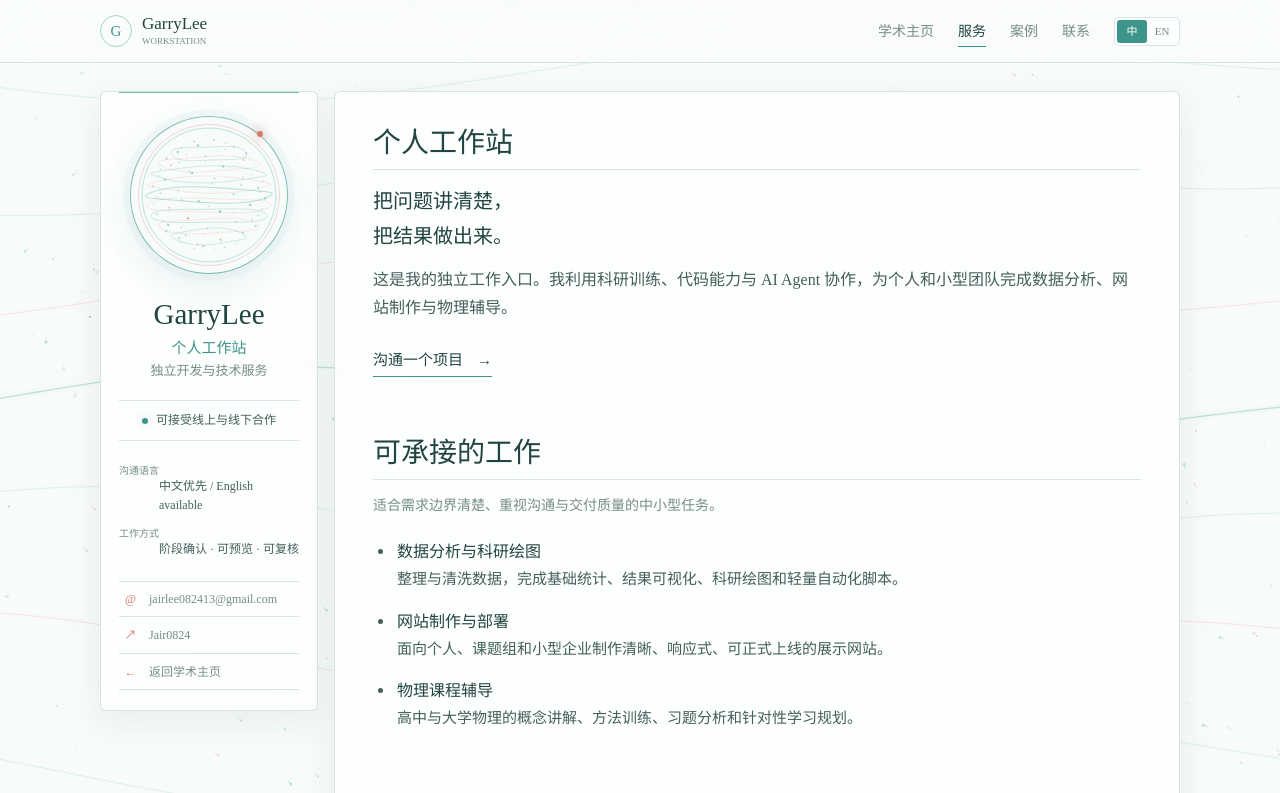
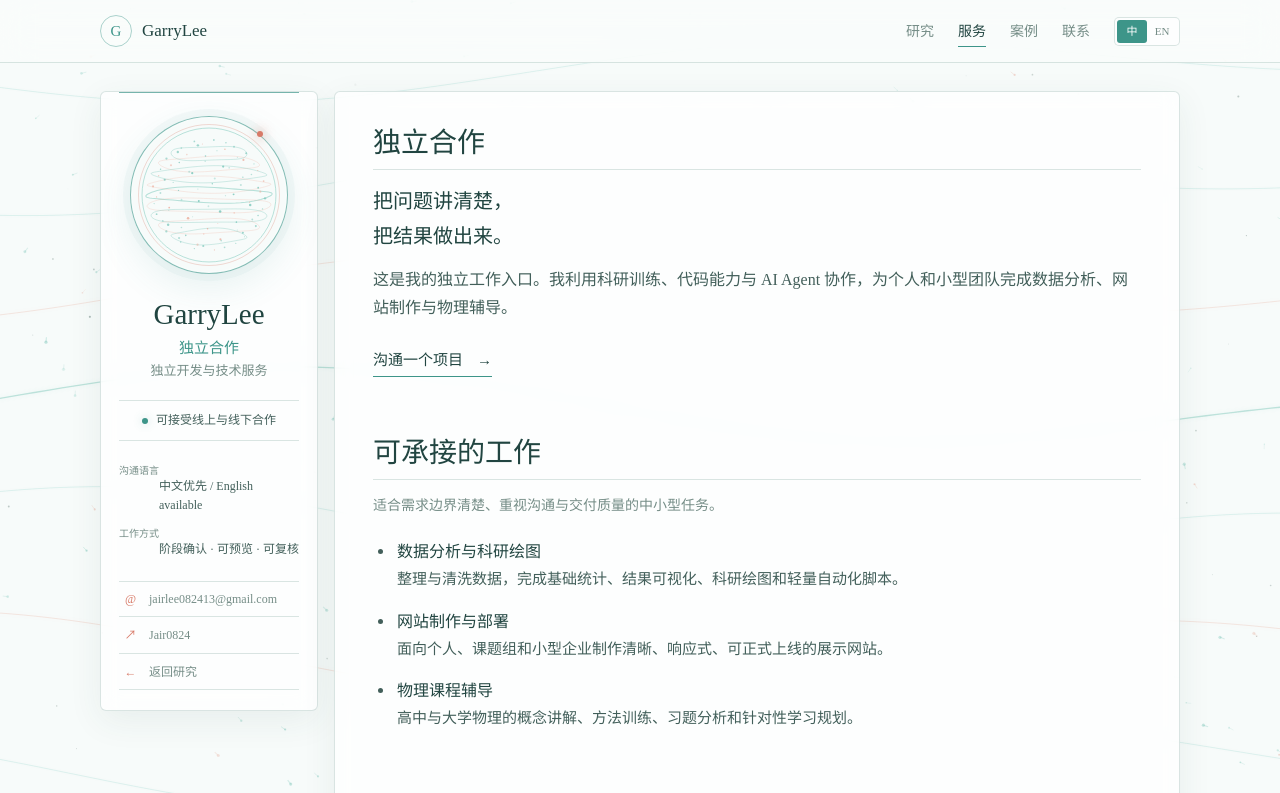
Before and after one commit to Jair0824/Jair0824.github.io, a website: page work.html in a window 1280 px wide. Shown: the top 793 px of the page. Drawn offline with Linux system fonts and the light colour scheme; animation ran at ten frames a second.

Commit message:
Simplify labels and use reference serif typography

```diff
--- a/assets/site.js
+++ b/assets/site.js
@@ -4,14 +4,15 @@ const LANGUAGE_KEY = 'garrylee-language';
 const interfaceCopy = {
   zh: {
     skip: '跳到正文',
-    homepageLabel: '学术主页',
+    homepageLabel: '',
     brandTag: 'Research & Practice',
     navLabel: '主要导航',
     languageLabel: '语言切换',
     navAbout: '关于',
     navResearch: '研究兴趣',
     navEducation: '学术概览',
-    navWorkstation: '个人工作站',
+    navWorkstation: '服务',
+    navServices: '服务',
     profileLabel: '个人信息',
     plasmaVisualLabel: '等离子体动态视觉',
     profileQuote: '理解复杂现象，构造清晰方法。',
@@ -26,7 +27,7 @@ const interfaceCopy = {
     aboutTitle: '关于我',
     aboutSecond: '这个网站用于记录我的研究兴趣、阶段性工作与长期积累。当前不公开尚未成熟的科研成果，但会持续补充适合分享的项目、笔记与工具。',
     viewResearch: '查看研究方向',
-    enterWorkstation: '进入个人工作站',
+    enterWorkstation: '进入服务',
     currentFocus: '当前关注',
     identityTitle: '身份',
     identityCopy: '研究生 · 独立开发者\n科研与实际应用的交叉实践',
@@ -39,15 +40,15 @@ const interfaceCopy = {
     noteTitle: '关于公开内容',
     noteCopy: '科研经历与成果将在适合公开时持续更新。现阶段，这里主要用于呈现我的研究方向、工作方法与联系方式。',
     beyondResearch: 'BEYOND RESEARCH · 研究之外',
-    workstationEntryTitle: '个人工作站',
-    workstationEntryCopy: '我也承接数据分析、网站制作与物理辅导等独立工作。相关能力、案例和合作方式集中放在工作站页面。',
-    openWorkstation: '打开工作站',
+    workstationEntryTitle: '独立合作',
+    workstationEntryCopy: '我也承接数据分析、网站制作与物理辅导等独立工作。相关能力、案例和合作方式集中放在服务页面。',
+    openWorkstation: '查看服务',
     contactMe: '联系我',
-    academicHome: '学术主页',
+    academicHome: '研究',
     servicesNav: '服务',
     projectsNav: '案例',
     contactNav: '联系',
-    workEyebrow: 'GARRYLEE WORKSTATION · 个人工作站',
+    workEyebrow: 'INDEPENDENT WORK · 独立合作',
     workIdentityCopy: '独立开发与技术服务',
     workHeadline: '把问题讲清楚，\n把结果做出来。',
     workIntroduction: '这是我的独立工作入口。我利用科研训练、代码能力与 AI Agent 协作，为个人和小型团队完成数据分析、网站制作与物理辅导。',
@@ -77,18 +78,19 @@ const interfaceCopy = {
     contactKicker: 'START A CONVERSATION',
     contactTitle: '先把你的问题发给我。',
     contactCopy: '请简单说明目标、现有材料和期望时间。我会先判断是否适合承接，再给出清晰的下一步。',
-    backAcademic: '返回学术主页'
+    backAcademic: '返回研究'
   },
   en: {
     skip: 'Skip to content',
-    homepageLabel: 'Academic Homepage',
+    homepageLabel: '',
     brandTag: 'Research & Practice',
     navLabel: 'Primary navigation',
     languageLabel: 'Language switcher',
     navAbout: 'About',
     navResearch: 'Research',
     navEducation: 'Overview',
-    navWorkstation: 'Workstation',
+    navWorkstation: 'Services',
+    navServices: 'Services',
     profileLabel: 'Profile information',
     plasmaVisualLabel: 'Animated plasma field',
     profileQuote: 'Understand complex phenomena. Build clear methods.',
@@ -103,7 +105,7 @@ const interfaceCopy = {
     aboutTitle: 'About Me',
     aboutSecond: 'This site records my research interests, work in progress, and long-term practice. Results that are not ready for public release are omitted for now; suitable projects, notes, and tools will be added over time.',
     viewResearch: 'View research interests',
-    enterWorkstation: 'Enter personal workstation',
+    enterWorkstation: 'View services',
     currentFocus: 'Current interests',
     identityTitle: 'Roles',
     identityCopy: 'Graduate student · Independent developer\nResearch and practical applications',
@@ -116,15 +118,15 @@ const interfaceCopy = {
     noteTitle: 'About public materials',
     noteCopy: 'Research experience and results will be added when appropriate for public release. For now, this page focuses on my interests, working methods, and contact information.',
     beyondResearch: 'BEYOND RESEARCH',
-    workstationEntryTitle: 'Personal Workstation',
-    workstationEntryCopy: 'I also take on independent work in data analysis, website development, and physics tutoring. Capabilities, cases, and collaboration details are collected on a separate workstation page.',
-    openWorkstation: 'Open workstation',
+    workstationEntryTitle: 'Independent Work',
+    workstationEntryCopy: 'I also take on independent work in data analysis, website development, and physics tutoring. Capabilities, cases, and collaboration details are collected on the services page.',
+    openWorkstation: 'View services',
     contactMe: 'Contact',
-    academicHome: 'Academic Home',
+    academicHome: 'Research',
     servicesNav: 'Services',
     projectsNav: 'Case Study',
     contactNav: 'Contact',
-    workEyebrow: 'GARRYLEE WORKSTATION',
+    workEyebrow: 'INDEPENDENT WORK',
     workIdentityCopy: 'Independent development and technical services',
     workHeadline: 'Clarify the problem.\nDeliver the result.',
     workIntroduction: 'This is my independent work portal. Combining research training, coding, and AI agent workflows, I help individuals and small teams with data analysis, website development, and physics tutoring.',
@@ -154,7 +156,7 @@ const interfaceCopy = {
     contactKicker: 'START A CONVERSATION',
     contactTitle: 'Send me the problem first.',
     contactCopy: 'Briefly describe your goal, available materials, and expected timeline. I will first assess the fit and then suggest a clear next step.',
-    backAcademic: 'Back to academic home'
+    backAcademic: 'Back to research'
   }
 };
 
@@ -311,7 +313,7 @@ function renderSite(data) {
   const title = currentLanguage === 'en' ? data.meta.siteTitleEn : data.meta.siteTitle;
   const description = currentLanguage === 'en' ? data.meta.descriptionEn : data.meta.description;
   document.title = document.body.dataset.page === 'workstation'
-    ? (currentLanguage === 'en' ? 'GarryLee Workstation | Services & Projects' : 'GarryLee 工作站 | 服务与项目')
+    ? (currentLanguage === 'en' ? 'GarryLee | Independent Work' : 'GarryLee | 独立合作')
     : title;
   document.querySelector('meta[name="description"]').setAttribute('content', description);
   document.documentElement.style.setProperty('--accent', data.meta.accent || '#75d6c5');
--- a/assets/styles.css
+++ b/assets/styles.css
@@ -11,8 +11,8 @@
   --accent: #3d9589;
   --coral: #d77a68;
   --gold: #a77c2f;
-  --serif-cn: "Times New Roman", "KaiTi", "楷体", "STKaiti", "KaiTi_GB2312", serif;
-  --serif-display: "Times New Roman", "KaiTi", "楷体", "STKaiti", "KaiTi_GB2312", serif;
+  --serif-cn: "Times New Roman", "STZhongsong", "STSong", "Noto Serif CJK", "Noto Serif SC", "PMingLiu", "SimSun", "WenQuanYi Bitmap Song", Times, serif;
+  --serif-display: "Times New Roman", "STZhongsong", "STSong", "Noto Serif CJK", "Noto Serif SC", "PMingLiu", "SimSun", "WenQuanYi Bitmap Song", Times, serif;
   --shell: min(1080px, calc(100% - 48px));
   color-scheme: light;
   color: var(--ink);
--- a/content/site.json
+++ b/content/site.json
@@ -1,7 +1,7 @@
 {
   "meta": {
-    "siteTitle": "GarryLee | 个人学术主页",
-    "siteTitleEn": "GarryLee | Academic Homepage",
+    "siteTitle": "GarryLee | 个人主页",
+    "siteTitleEn": "GarryLee | Personal Page",
     "description": "中国科学技术大学研究生 GarryLee 的个人学术主页，关注能源动力、等离子体物理与科学计算。",
     "descriptionEn": "Academic homepage of GarryLee, a graduate student at the University of Science and Technology of China interested in energy engineering, plasma physics, and scientific computing.",
     "accent": "#3d9589"
--- a/work.html
+++ b/work.html
@@ -3,9 +3,9 @@
 <head>
   <meta charset="utf-8">
   <meta name="viewport" content="width=device-width, initial-scale=1">
-  <meta name="description" content="GarryLee 个人工作站：数据分析、网站制作与物理课程辅导。">
+  <meta name="description" content="GarryLee 独立合作：数据分析、网站制作与物理课程辅导。">
   <meta name="theme-color" content="#f5faf8">
-  <title>GarryLee Workstation</title>
+  <title>GarryLee | Independent Work</title>
   <link rel="stylesheet" href="assets/styles.css">
   <script src="assets/site.js" defer></script>
 </head>
@@ -18,11 +18,11 @@
     <div class="shell nav-inner">
       <a class="brand" href="index.html">
         <span class="brand-symbol" aria-hidden="true">G</span>
-        <span><strong>GarryLee</strong><small>Workstation</small></span>
+        <span><strong>GarryLee</strong></span>
       </a>
       <div class="header-controls">
         <nav class="site-nav" aria-label="主要导航" data-i18n-aria="navLabel">
-          <a href="index.html" data-i18n="academicHome">学术主页</a>
+          <a href="index.html" data-i18n="academicHome">研究</a>
           <a href="#services" data-i18n="servicesNav">服务</a>
           <a href="#projects" data-i18n="projectsNav">案例</a>
           <a href="#contact" data-i18n="contactNav">联系</a>
@@ -36,12 +36,12 @@
   </header>
 
   <main class="shell site-frame" id="main">
-    <aside class="identity-panel work-identity" aria-label="工作站信息">
+    <aside class="identity-panel work-identity" aria-label="合作信息">
       <div class="profile-visual" aria-label="等离子体动态视觉" data-i18n-aria="plasmaVisualLabel">
         <canvas id="plasma-portrait" aria-hidden="true"></canvas>
       </div>
       <h1>GarryLee</h1>
-      <p class="identity-role" data-i18n="workstationEntryTitle">个人工作站</p>
+      <p class="identity-role" data-i18n="workstationEntryTitle">独立合作</p>
       <p class="identity-affiliation" data-i18n="workIdentityCopy">独立开发与技术服务</p>
 
       <div class="availability-status"><i aria-hidden="true"></i><span data-i18n="availableStatus">可接受线上与线下合作</span></div>
@@ -54,14 +54,14 @@
       <div class="identity-links">
         <a id="work-email-link" href="mailto:jairlee082413@gmail.com"><span aria-hidden="true">@</span><strong data-i18n="emailLabel">邮箱</strong></a>
         <a id="work-github-link" href="https://github.com/Jair0824" target="_blank" rel="noreferrer"><span aria-hidden="true">↗</span><strong>GitHub</strong></a>
-        <a href="index.html"><span aria-hidden="true">←</span><strong data-i18n="backAcademic">返回学术主页</strong></a>
+        <a href="index.html"><span aria-hidden="true">←</span><strong data-i18n="backAcademic">返回研究</strong></a>
       </div>
     </aside>
 
     <article class="content-panel">
       <section class="content-block work-intro-block">
         <header class="block-heading">
-          <div><p data-i18n="workEyebrow">GARRYLEE WORKSTATION · 个人工作站</p><h2 data-i18n="workstationEntryTitle">个人工作站</h2></div>
+          <div><p data-i18n="workEyebrow">INDEPENDENT WORK · 独立合作</p><h2 data-i18n="workstationEntryTitle">独立合作</h2></div>
         </header>
         <p class="lead" data-i18n="workHeadline">把问题讲清楚，把结果做出来。</p>
         <p data-i18n="workIntroduction">这是我的独立工作入口。我利用科研训练、代码能力与 AI Agent 协作，为个人和小型团队完成数据分析、网站制作与物理辅导。</p>
@@ -112,7 +112,7 @@
     <div class="shell footer-inner">
       <span id="footer-copyright">© 2026 GarryLee</span>
       <span id="footer-text">研究 · 工程 · 独立实践</span>
-      <a href="index.html" data-i18n="backAcademic">返回学术主页</a>
+      <a href="index.html" data-i18n="backAcademic">返回研究</a>
     </div>
   </footer>
 
```
Also changed, not shown: index.html (+7 -7 lines).
